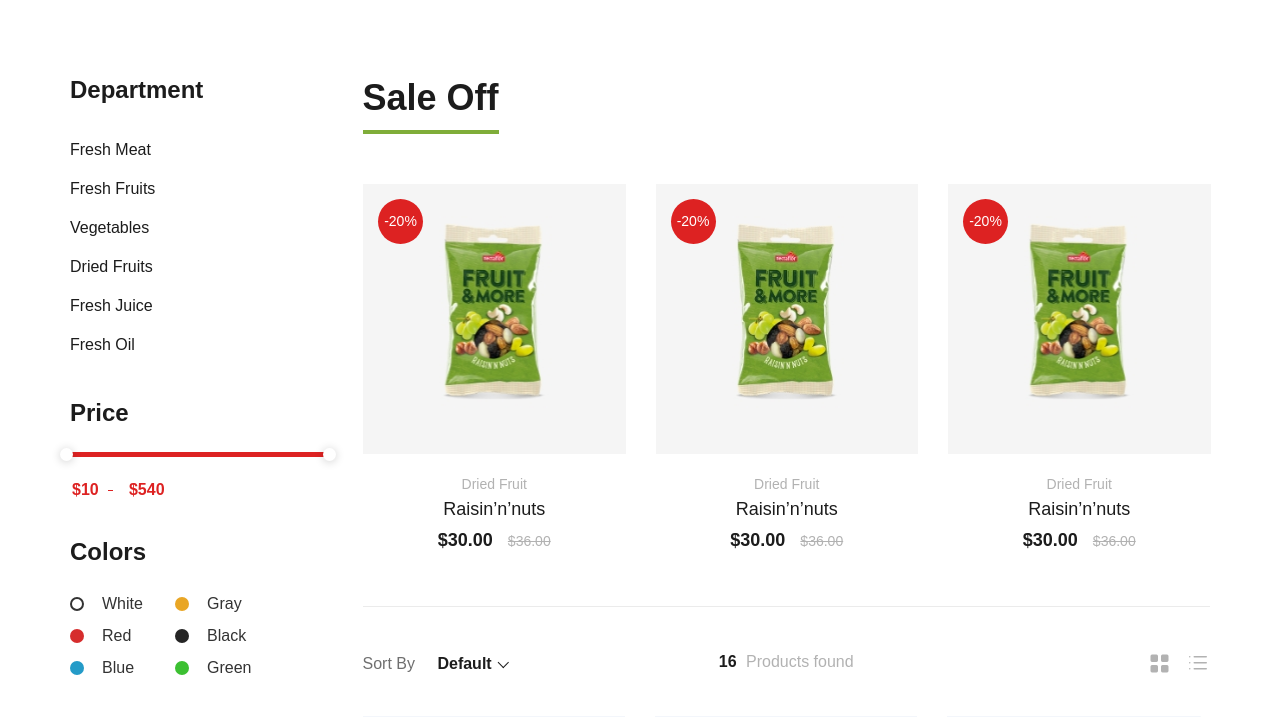
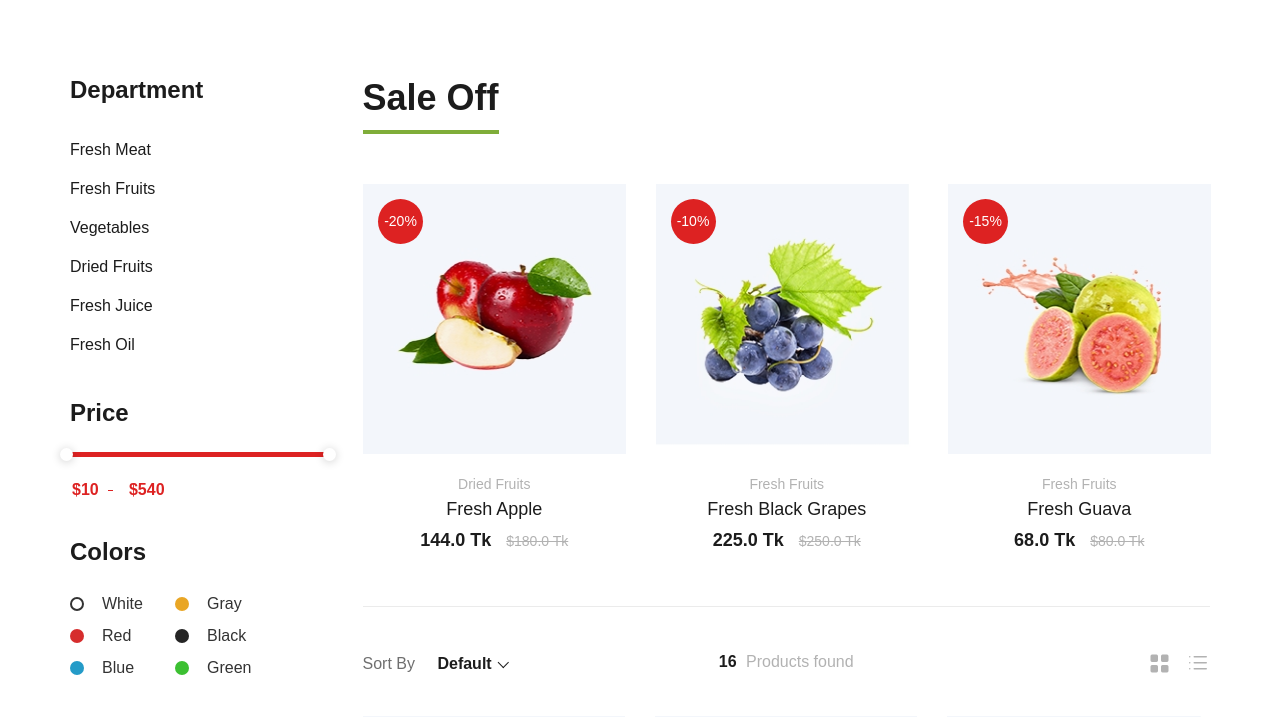
Before and after one commit to HSabbir/Online-shopping-django, a Django app: page /products/ in a window 1280 px wide. Shown: the part 376-1093 px from the top of the page. Run offline with Django 4.2, Linux system fonts and the light colour scheme; data comes from the database, SQL or seed files in the repository; both versions use the stored data as it was after the commit; some libraries are stand-ins or nearby versions.

Commit message:
added discounted price also in products page

```diff
--- a/online_shopping/products/models.py
+++ b/online_shopping/products/models.py
@@ -17,7 +17,14 @@ class Product(models.Model):
     images = models.ImageField(blank=True, null=True)
     description = models.TextField(blank=True, null=True)
     # user_review need to be added
+    discount_rate = models.IntegerField(default=0)
     available_stock = models.IntegerField(default=0)
     added_time = models.DateTimeField(auto_now_add=True)
     updated_time = models.DateTimeField(auto_now=True)
     category = models.ForeignKey(ProductCategory, on_delete=models.SET_NULL, null=True, blank=True)
+
+    @property
+    def discount(self):
+        if self.discount_rate > 0:
+            discounted_price = self.price - self.price * self.discount_rate / 100
+            return discounted_price
--- a/online_shopping/templates/product.html
+++ b/online_shopping/templates/product.html
@@ -235,11 +235,13 @@
                         </div>
                         <div class="row">
                             <div class="product__discount__slider owl-carousel">
+                                {% for product in products %}
+                                {% if product.discount_rate > 0 %}
                                     <div class="col-lg-4">
                                         <div class="product__discount__item">
                                             <div class="product__discount__item__pic set-bg"
-                                            data-setbg="{% static 'img/product/discount/pd-1.jpg' %}">
-                                            <div class="product__discount__percent">-20%</div>
+                                                data-setbg="{{product.images.url}}">
+                                                <div class="product__discount__percent">-{{product.discount_rate}}%</div>
                                                 <ul class="product__item__pic__hover">
                                                     <li><a href="#"><i class="fa fa-heart"></i></a></li>
                                                     <li><a href="#"><i class="fa fa-retweet"></i></a></li>
@@ -247,13 +249,19 @@
                                                 </ul>
                                             </div>
                                             <div class="product__discount__item__text">
-                                            <span>Dried Fruit</span>
-                                            <h5><a href="#">Raisin’n’nuts</a></h5>
-                                            <div class="product__item__price">$30.00 <span>$36.00</span></div>
+                                                <span>{{product.category.name}}</span>
+                                                <h5><a href="#">{{product.name}}</a></h5>
+                                                <div class="product__item__price">
+                                                    {{product.discount}} Tk
+                                                    <span>${{product.price}} Tk</span>
                                                 </div>
                                             </div>
                                         </div>
                                     </div>
+                                {% endif %}
+                                {% endfor %}
+                            </div>
+
                         </div>
                     </div>
                     <div class="filter__item">
```
Also changed, not shown: online_shopping/db.sqlite3, online_shopping/products/migrations/0003_product_discount_rate.py (added), online_shopping/static/img/product-11.jpg (added), online_shopping/static/img/product-3.jpg (added). Lines whose indentation alone changed are shown as unchanged.
